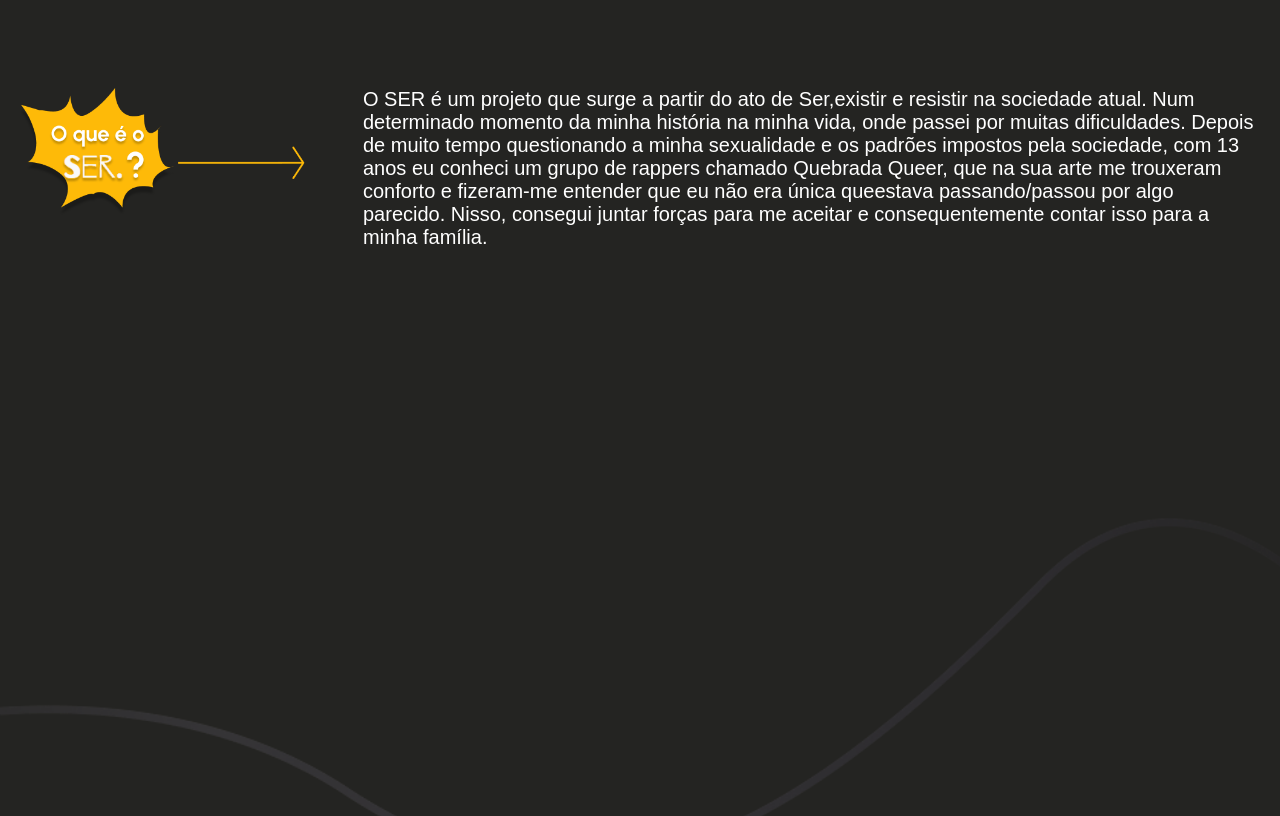
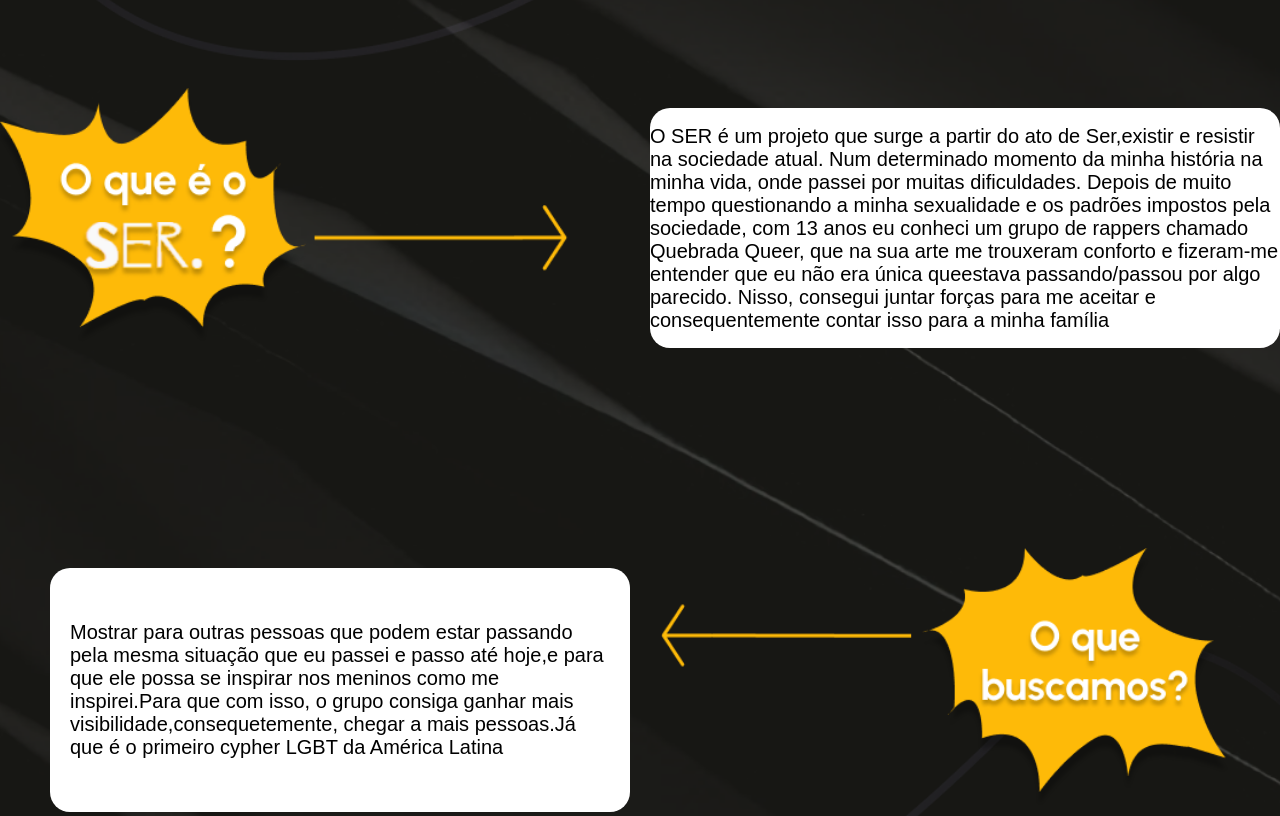
Before and after one commit to giovannagomeslm/Projeto-Individual, a plain HTML site: page site institucional individual/telahome.html in a window 1280 px wide. Shown: the part 2720-3536 px from the top of the page. Drawn offline with nearby package versions, Linux system fonts and the light colour scheme.

Commit message:
adicionando caixa de texto na tela home

```diff
--- a/site institucional individual/style_home.css
+++ b/site institucional individual/style_home.css
@@ -58,7 +58,7 @@ body {
 }
 
 .fundo2 {
-  background-image: url("./assets/Group\ 1375.png");
+  background-image: url("./assets/Group\ 1375\ \(5\).png");
   background-repeat: no-repeat;
   background-size: cover;
   background-position: center center;
@@ -231,7 +231,7 @@ body {
 }
 
 .box_Ser img {
-  width: 300px;
+  width: 600px;
 }
 
 
@@ -244,7 +244,48 @@ body {
   justify-content: space-around;
 
 }
-.texto{
+.texto1{
   width: 70%;
   font-size: 20px;
+  display: flex;
+  width: 50%;
+  background-color: white;
+  color: black;
+  align-items: center;
+  margin-left: 50px;
+  margin-top: 20px;
+  border-radius: 20px;
 }
+.box_buscamos img{
+  width: 600px;
+
+}
+.box_buscamos{
+  position: relative;
+  margin-top: 200px;
+  display: flex;
+  color: white;
+  font-family: "Urbanist",sans-serif;
+  justify-content: space-around;
+  margin-right: 50px;
+
+}
+.texto2{
+  display:flex;
+  font-size: 20px;
+  margin-left: 50px;
+  margin-top: 20px;
+  width: 50%;
+  background-color: white;
+  color: black;
+  align-items: center;
+  border-radius: 20px;
+  font-family: "Urbanist",sans-serif;
+  -webkit-box-shadow: 0px 9px 19px -4px rgba(#FFFFFF);
+
+}
+.texto2 p{
+  margin-left: 20px;
+  margin-right: 20px;
+
+}
--- a/site institucional individual/telahome.html
+++ b/site institucional individual/telahome.html
@@ -165,14 +165,28 @@
       <div>
         <img src="./assets/Box oque é o Ser_.png">
       </div>
-      <div class="texto">
+      <div class="texto1">
         <p>O SER é um projeto que surge a partir do ato de Ser,existir e resistir na sociedade atual.
           Num determinado momento da minha história na minha vida, onde passei por muitas dificuldades.
           Depois de muito tempo questionando a minha sexualidade e os padrões impostos pela sociedade, com 13
           anos eu conheci um grupo de rappers chamado Quebrada Queer, que na sua arte me trouxeram conforto e fizeram-me
           entender que eu não era única queestava passando/passou por algo parecido.
-          Nisso, consegui juntar forças para me aceitar e consequentemente contar isso para a minha família.
+          Nisso, consegui juntar forças para me aceitar e consequentemente contar isso para a minha família
         </p>
+      </div>
+    </div>
+    <div class="box_buscamos">
+
+      <div class="texto2">
+        <p>
+          Mostrar para outras pessoas que podem estar passando pela mesma situação que eu passei e passo até hoje,e para
+          que ele possa se inspirar nos meninos como me inspirei.Para
+          que com isso, o grupo consiga ganhar mais visibilidade,consequetemente, chegar a mais pessoas.Já que é o
+          primeiro cypher LGBT da América Latina
+        </p>
+      </div>
+      <div>
+        <img src="./assets/Group 1378.png">
       </div>
     </div>
 
```
Also changed, not shown: site institucional individual/telaCadastro.html (+6 -4 lines), site institucional individual/telaUsuario.html (added, +11 -0 lines), site institucional individual/telalogin.html (+18 -3 lines), site institucional individual/assets/Group 1375 (2).png (added), site institucional individual/assets/Group 1375 (3).png (added), site institucional individual/assets/Group 1375 (5).png (added), site institucional individual/assets/Group 1378.png (added), site institucional individual/assets/box amarelo.png (added).
